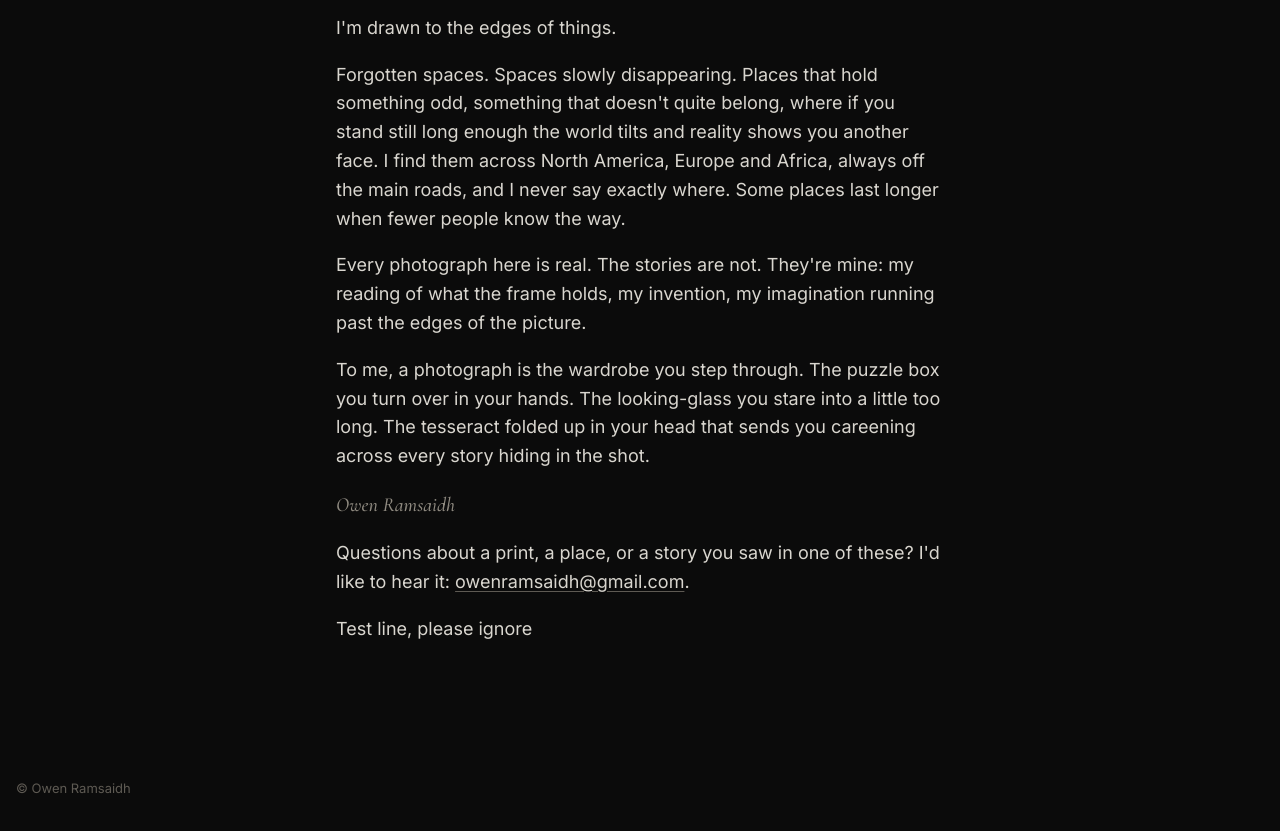
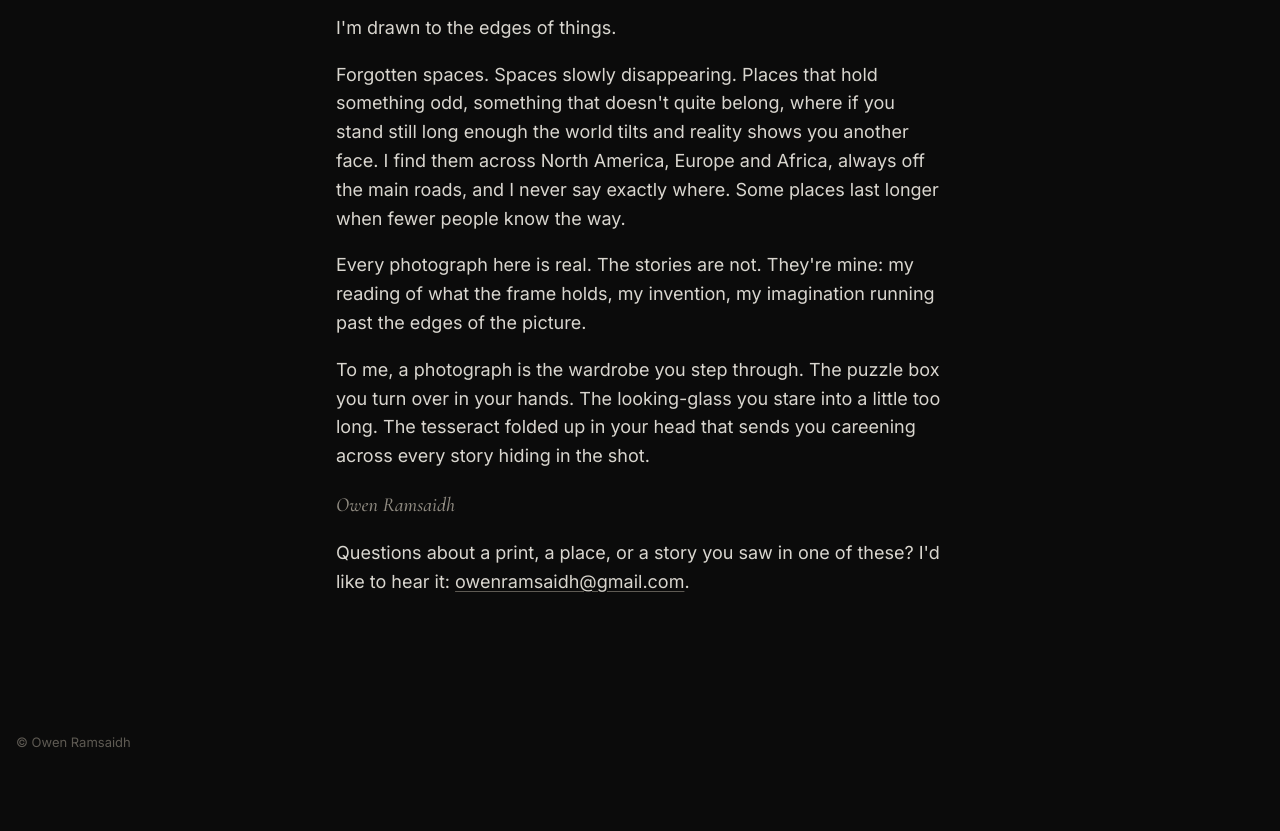
Before and after one commit to owenramsaidh/oddreveries, an Eleventy site: page src/about.md in a window 1280 px wide. Shown: the part 227-1058 px from the top of the page. Built offline with nearby package versions, Linux system fonts and the light colour scheme; Eleventy itself is replaced by a stand-in of ours; files that its build step writes are made by us from their sources.

Commit message:
Update Pages “about”

```diff
--- a/src/about.md
+++ b/src/about.md
@@ -16,5 +16,3 @@ To me, a photograph is the wardrobe you step through. The puzzle box you turn ov
 _Owen Ramsaidh_
 
 Questions about a print, a place, or a story you saw in one of these? I'd like to hear it: [owenramsaidh@gmail.com](mailto:owenramsaidh@gmail.com).
-
-Test line, please ignore
```
